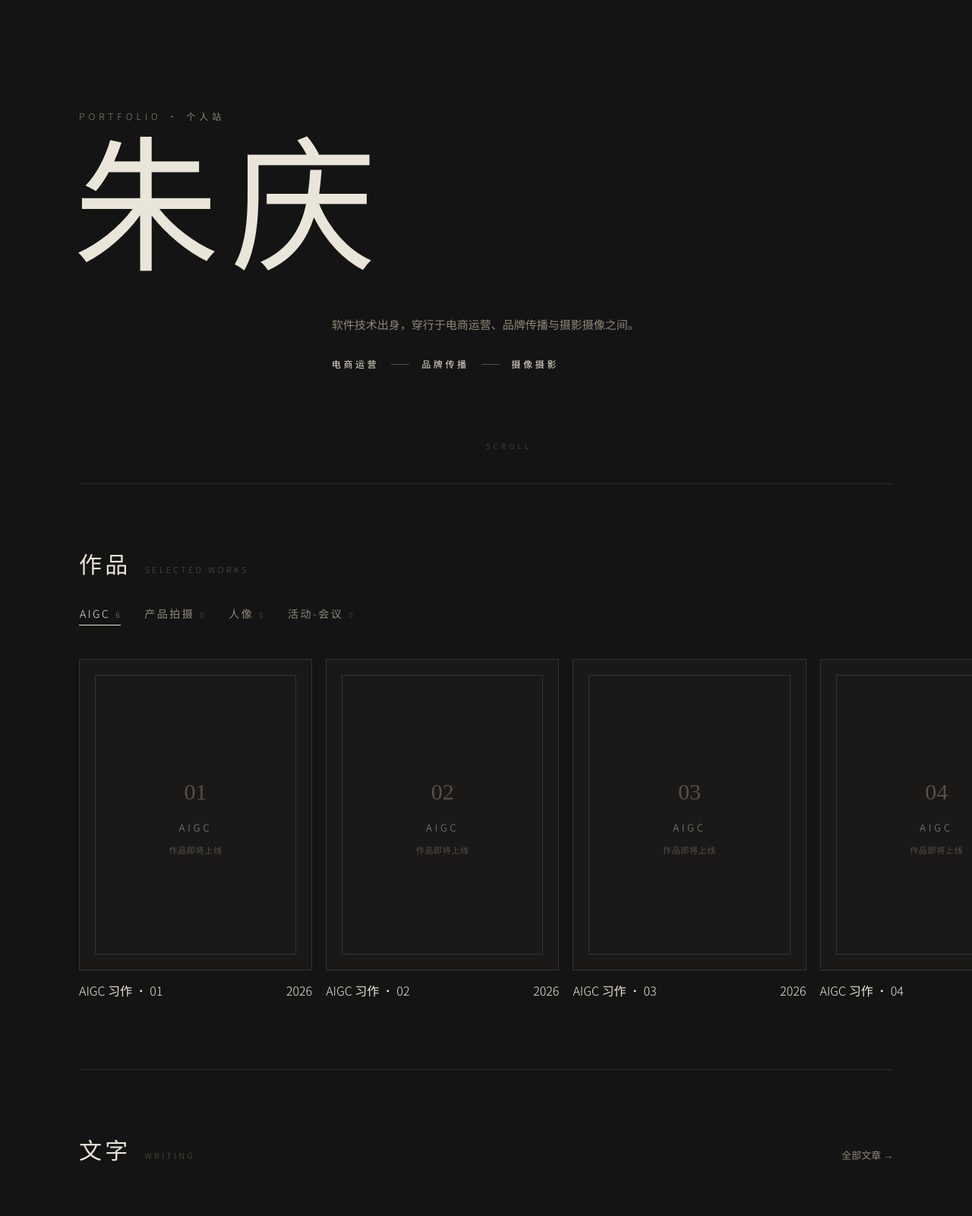
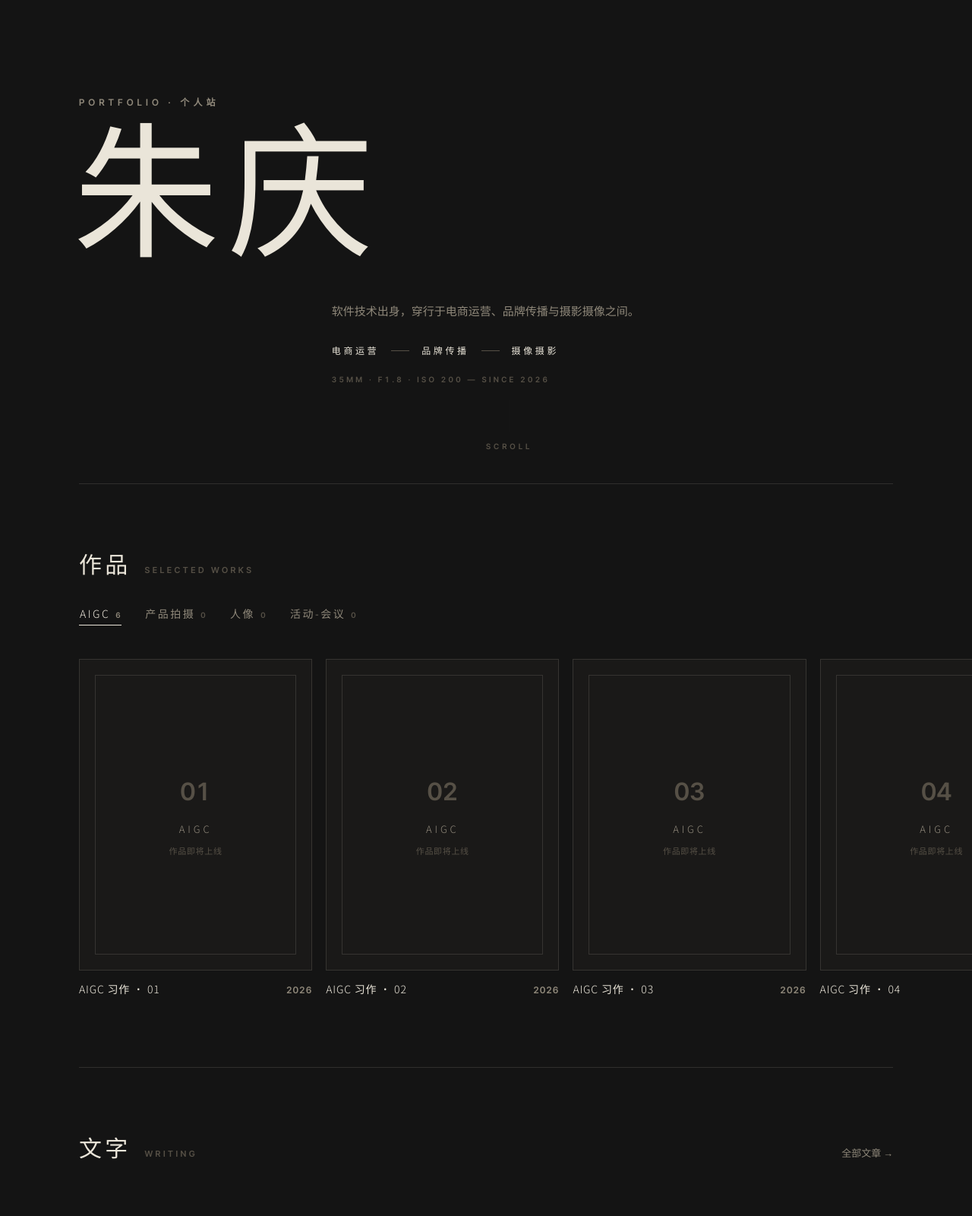
Before and after one commit to zhuqing-me/zhuqing-me.github.io, a plain HTML site: page index.html in a window 1280 px wide. Shown: the part 100-1700 px from the top of the page at 76% size. Drawn offline with Linux system fonts and the light colour scheme.

Commit message:
deploy: darkroom v1.2 —— Inter Tight 字体系统 / 统一缓动 / 滚动显影 / 巨型页脚

```diff
--- a/css/main.css
+++ b/css/main.css
@@ -12,7 +12,8 @@
   --hairline: rgba(234, 229, 217, 0.13);
   --serif: 'Noto Serif SC', 'Songti SC', 'STSong', 'SimSun', serif;
   --sans: 'Noto Sans SC', 'PingFang SC', 'Microsoft YaHei', sans-serif;
-  --ease: cubic-bezier(0.2, 0, 0, 1);
+  --disp: 'Inter Tight', 'Helvetica Neue', 'Noto Sans SC', 'PingFang SC', sans-serif;
+  --ease: cubic-bezier(0.23, 1, 0.32, 1);
 }
 
 * { margin: 0; padding: 0; box-sizing: border-box; }
@@ -83,13 +84,14 @@ main { max-width: 1200px; margin: 0 auto; padding: 0 clamp(20px, 6vw, 64px); }
   padding-top: 96px;
 }
 .hero-kicker {
+  font-family: var(--disp); font-weight: 600;
   font-size: 12px; letter-spacing: 0.42em; color: var(--muted);
   margin-bottom: 12px;
 }
 .hero-name {
-  font-family: var(--serif); font-weight: 300;
+  font-family: var(--serif); font-weight: 400;
   font-size: clamp(76px, 15vw, 208px);
-  line-height: 1.05; letter-spacing: 0.08em;
+  line-height: 1.05; letter-spacing: 0.06em;
   margin-left: -0.04em;
 }
 .hero-tagline {
@@ -103,7 +105,14 @@ main { max-width: 1200px; margin: 0 auto; padding: 0 clamp(20px, 6vw, 64px); }
   font-size: 12px; letter-spacing: 0.3em; color: var(--text);
 }
 .hero-meta i { width: 24px; height: 1px; background: var(--faint); }
+.hero-spec {
+  font-family: var(--disp); font-weight: 600; font-feature-settings: 'tnum';
+  margin: 18px 0 0 clamp(0px, 26vw, 380px);
+  font-size: 10px; letter-spacing: 0.34em; color: var(--faint);
+  text-transform: uppercase;
+}
 .scroll-hint {
+  font-family: var(--disp); font-weight: 600;
   position: absolute; bottom: 40px; left: 50%;
   transform: translateX(-50%);
   font-size: 10px; letter-spacing: 0.4em; color: var(--faint);
@@ -144,7 +153,11 @@ main { max-width: 1200px; margin: 0 auto; padding: 0 clamp(20px, 6vw, 64px); }
 .sec-head h2 {
   font-family: var(--serif); font-weight: 400; font-size: 30px; letter-spacing: 0.14em;
 }
-.sec-sub { font-size: 11px; letter-spacing: 0.3em; color: var(--faint); }
+.sec-sub {
+  font-family: var(--disp); font-weight: 600;
+  font-size: 11px; letter-spacing: 0.32em; color: var(--faint);
+  text-transform: uppercase;
+}
 .sec-more {
   margin-left: auto; font-size: 13px; color: var(--muted);
   transition: color 150ms var(--ease);
@@ -158,7 +171,10 @@ main { max-width: 1200px; margin: 0 auto; padding: 0 clamp(20px, 6vw, 64px); }
   border: 1px solid var(--hairline);
   text-align: center;
 }
-.ph-no { font-family: var(--serif); font-size: 30px; color: var(--faint); font-weight: 300; }
+.ph-no {
+  font-family: var(--disp); font-weight: 600; font-feature-settings: 'tnum';
+  font-size: 32px; color: var(--faint);
+}
 .ph-label { font-size: 13px; letter-spacing: 0.3em; color: var(--muted); }
 .ph-note { font-size: 11px; color: var(--faint); letter-spacing: 0.06em; }
 
@@ -183,6 +199,7 @@ main { max-width: 1200px; margin: 0 auto; padding: 0 clamp(20px, 6vw, 64px); }
 .works-tab.is-active::after { right: 0; }
 .works-tab:focus-visible { outline-offset: 6px; }
 .tab-count {
+  font-family: var(--disp); font-weight: 600;
   font-size: 10px; color: var(--faint); margin-left: 7px;
   letter-spacing: 0.05em; font-feature-settings: 'tnum';
 }
@@ -245,6 +262,11 @@ main { max-width: 1200px; margin: 0 auto; padding: 0 clamp(20px, 6vw, 64px); }
 .strip-card figcaption {
   display: flex; justify-content: space-between; align-items: baseline;
   padding-top: 12px;
+}
+.work-title { font-size: 14px; letter-spacing: 0.06em; }
+.work-year {
+  font-family: var(--disp); font-weight: 600; font-size: 12px;
+  color: var(--muted); font-feature-settings: 'tnum'; letter-spacing: 0.08em;
 }
 
 /* 两端圆形按钮 */
@@ -398,15 +420,39 @@ a.pn:hover b { color: var(--text); }
 }
 .resume-foot .contact-link { font-family: var(--sans); font-size: 14px; }
 
-/* ---------- 页脚 ---------- */
+/* ---------- 页脚 · 巨型 wordmark ---------- */
 .site-footer {
   max-width: 1200px; margin: 80px auto 0;
-  padding: 32px clamp(20px, 6vw, 64px);
+  padding: 0 clamp(20px, 6vw, 64px);
   border-top: 1px solid var(--hairline);
-  display: flex; justify-content: space-between; flex-wrap: wrap; gap: 12px;
-  font-size: 12px; color: var(--faint); letter-spacing: 0.08em;
+  overflow: hidden;
+}
+.foot-mark {
+  font-family: var(--disp); font-weight: 700;
+  font-size: clamp(88px, 17.5vw, 252px);
+  line-height: 0.94; letter-spacing: -0.035em;
+  color: var(--text);
+  margin-top: clamp(24px, 4vh, 48px);
+  margin-bottom: -0.065em;
+  white-space: nowrap;
+  user-select: none; -webkit-user-select: none;
+}
+.foot-row {
+  display: flex; justify-content: space-between; align-items: center; flex-wrap: wrap; gap: 12px;
+  border-top: 1px solid var(--hairline);
+  padding: 22px 0 26px;
+  font-family: var(--disp);
+  font-size: 11px; color: var(--faint); letter-spacing: 0.22em; text-transform: uppercase;
 }
 .site-footer > main { padding: 0; }
+
+/* ---------- 滚动显影（无 JS / 减弱动效时直接可见） ---------- */
+html.js .io {
+  opacity: 0; transform: translateY(16px);
+  transition: opacity 700ms var(--ease), transform 700ms var(--ease);
+  transition-delay: var(--io-delay, 0ms);
+}
+html.js .io.in-view { opacity: 1; transform: none; }
 
 /* ---------- 响应式 ---------- */
 @media (max-width: 880px) {
@@ -426,6 +472,7 @@ a.pn:hover b { color: var(--text); }
   .develop, .rise { animation: none; opacity: 1; filter: none; transform: none; }
   .scroll-hint span { animation: none; }
   .strip-media img, .strip-media, .works-tab::after, .index-list li a { transition: none; }
+  html.js .io { opacity: 1; transform: none; transition: none; }
 }
 
 /* ---------- 打印（简历可打印） ---------- */
--- a/index.html
+++ b/index.html
@@ -3,6 +3,7 @@
 <head>
   <meta charset="UTF-8">
   <meta name="viewport" content="width=device-width, initial-scale=1.0, viewport-fit=cover">
+  <script>document.documentElement.classList.add('js');</script>
   <title>朱庆的个人主页</title>
   <meta name="author" content="朱庆">
   <meta name="description" content="朱庆的个人博客与简历网站">
@@ -13,7 +14,7 @@
   <meta property="og:description" content="朱庆的个人博客与简历网站">
   <link rel="preconnect" href="https://fonts.loli.net">
   <link rel="preconnect" href="https://gstatic.loli.net" crossorigin>
-  <link href="https://fonts.loli.net/css2?family=Noto+Serif+SC:wght@300;400;600&family=Noto+Sans+SC:wght@300;400;500&display=swap" rel="stylesheet">
+  <link href="https://fonts.loli.net/css2?family=Noto+Serif+SC:wght@300;400;600&family=Noto+Sans+SC:wght@300;400;500&family=Inter+Tight:wght@400;600;700&display=swap" rel="stylesheet">
   <link rel="stylesheet" href="/css/main.css">
   <meta name="description" content="朱庆的个人博客与简历网站">
 <meta property="og:type" content="website">
@@ -51,11 +52,12 @@
   <div class="hero-meta rise rise-3">
     <span>电商运营</span><i></i><span>品牌传播</span><i></i><span>摄像摄影</span>
   </div>
-  <div class="scroll-hint rise rise-4" aria-hidden="true"><span></span>SCROLL</div>
+  <p class="hero-spec rise rise-4">35MM · F1.8 · ISO 200 — SINCE 2026</p>
+  <div class="scroll-hint rise rise-5" aria-hidden="true"><span></span>SCROLL</div>
 </section>
 
 
-<section class="sec" id="works">
+<section class="sec io" id="works">
   <header class="sec-head">
     <h2>作品</h2>
     <p class="sec-sub">SELECTED WORKS</p>
@@ -254,7 +256,7 @@
 
 </section>
 
-<section class="sec" id="writing">
+<section class="sec io" id="writing">
   <header class="sec-head">
     <h2>文字</h2>
     <p class="sec-sub">WRITING</p>
@@ -273,7 +275,7 @@
   </ul>
 </section>
 
-<section class="sec" id="resume-teaser">
+<section class="sec io" id="resume-teaser">
   <header class="sec-head">
     <h2>简历</h2>
     <p class="sec-sub">RÉSUMÉ</p>
@@ -305,7 +307,7 @@
   </dl>
 </section>
 
-<section class="sec sec-contact" id="contact">
+<section class="sec sec-contact io" id="contact">
   <header class="sec-head">
     <h2>联系</h2>
     <p class="sec-sub">CONTACT</p>
@@ -322,9 +324,12 @@
   </main>
 
   <footer class="site-footer">
-    <span>朱庆 · 暗厅画廊</span>
-    <span class="footer-meta">© 2026–2026 · Hexo</span>
+    <div class="foot-mark" aria-hidden="true">ZHUQING</div>
+    <div class="foot-row">
+      <span>朱庆 · 暗厅画廊</span>
+      <span class="footer-meta">© 2026–2026 · Hexo</span>
+    </div>
   </footer>
-  <script src="/js/works.js" defer></script>
+  <script src="/js/site.js" defer></script>
 </body>
 </html>
--- a/js/works.js
+++ b/js/site.js
@@ -1,9 +1,25 @@
-/* darkroom · 作品区交互：分类切换 / 横条画廊（按钮翻页 + 鼠标拖动 + 键盘） */
+/* darkroom · 站点交互：滚动显影 + 作品区（分类切换 / 按钮翻页 / 鼠标拖动 / 键盘） */
 (function () {
   'use strict';
 
   var reduceMotion = window.matchMedia('(prefers-reduced-motion: reduce)').matches;
   var behavior = reduceMotion ? 'auto' : 'smooth';
+
+  /* ---- 滚动显影 ---- */
+  var revealEls = document.querySelectorAll('.io');
+  if ('IntersectionObserver' in window && !reduceMotion && revealEls.length) {
+    var io = new IntersectionObserver(function (entries) {
+      entries.forEach(function (en) {
+        if (en.isIntersecting) {
+          en.target.classList.add('in-view');
+          io.unobserve(en.target);
+        }
+      });
+    }, { threshold: 0.1, rootMargin: '0px 0px -6% 0px' });
+    revealEls.forEach(function (el) { io.observe(el); });
+  } else {
+    revealEls.forEach(function (el) { el.classList.add('in-view'); });
+  }
 
   /* ---- 分类标签切换 ---- */
   var tabs = Array.prototype.slice.call(document.querySelectorAll('.works-tab'));
```
Also changed, not shown: 2026/09/02/hello-world/index.html (+8 -4 lines), about/index.html (+8 -4 lines), archives/2026/09/index.html (+8 -4 lines), archives/2026/index.html (+8 -4 lines), archives/index.html (+8 -4 lines).
